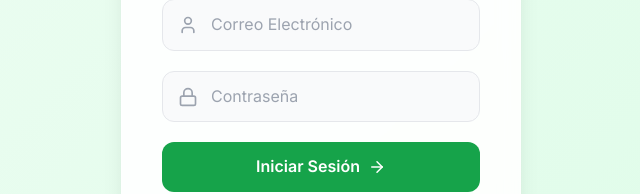
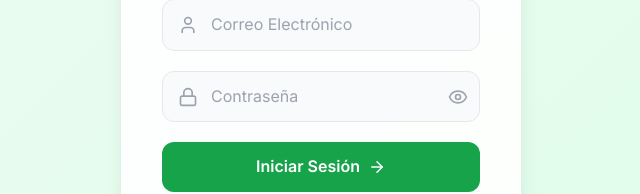
Before and after one commit to javediego23/a, a Next.js app in the folder agrogasto/: page /login in a window 1280 px wide. Shown: the part 374-568 px from the top of the page, without its empty margins (319-959 px from the left). Built offline with nearby package versions, Linux system fonts and the light colour scheme; no server answers.

Commit message:
actualizacion 2.3

```diff
--- a/agrogasto/app/components/UserManagement.tsx
+++ b/agrogasto/app/components/UserManagement.tsx
@@ -2,7 +2,7 @@
 
 import { useState, useEffect } from 'react';
 import { getUsers, addUser, updateUser, updateUserRole, deleteUser } from '@/app/actions/user-management';
-import { Plus, Trash2, Edit2, Shield, Loader2 } from 'lucide-react';
+import { Plus, Trash2, Edit2, Shield, Loader2, Eye, EyeOff } from 'lucide-react';
 
 interface User {
     id: number;
@@ -25,6 +25,7 @@
     const [role, setRole] = useState('VIEWER');
     const [actionLoading, setActionLoading] = useState(false);
     const [editingUser, setEditingUser] = useState<User | null>(null);
+    const [showPassword, setShowPassword] = useState(false); // [NEW]
 
 
     useEffect(() => {
@@ -197,13 +198,22 @@
                             </div>
                             <div>
                                 <label className="block text-sm font-medium mb-1">Contraseña</label>
-                                <input
-                                    type="password"
-                                    value={password}
-                                    onChange={(e) => setPassword(e.target.value)}
-                                    className="w-full p-2 border rounded focus:ring-2 focus:ring-green-500 outline-none"
-                                    placeholder="Mínimo 6 caracteres"
-                                />
+                                <div className="relative">
+                                    <input
+                                        type={showPassword ? "text" : "password"}
+                                        value={password}
+                                        onChange={(e) => setPassword(e.target.value)}
+                                        className="w-full p-2 border rounded focus:ring-2 focus:ring-green-500 outline-none pr-10" // added pr-10
+                                        placeholder="Mínimo 6 caracteres"
+                                    />
+                                    <button
+                                        type="button"
+                                        onClick={() => setShowPassword(!showPassword)}
+                                        className="absolute right-3 top-1/2 -translate-y-1/2 text-gray-400 hover:text-gray-600"
+                                    >
+                                        {showPassword ? <EyeOff size={18} /> : <Eye size={18} />}
+                                    </button>
+                                </div>
                                 <p className="text-xs text-gray-500 mt-1">Se intentará registrar en Supabase (requiere Service Key) o guardar en BD.</p>
                             </div>
                             <div>
--- a/agrogasto/app/login/page.tsx
+++ b/agrogasto/app/login/page.tsx
@@ -2,13 +2,14 @@
 
 import { useState } from 'react';
 import { useRouter } from 'next/navigation';
-import { User, Lock, Sprout, ArrowRight, Loader2 } from 'lucide-react';
+import { User, Lock, Sprout, ArrowRight, Loader2, Eye, EyeOff } from 'lucide-react';
 import styles from './login.module.css';
 import { createClient } from '@/utils/supabase/client';
 
 export default function LoginPage() {
     const [email, setEmail] = useState('');
     const [password, setPassword] = useState('');
+    const [showPassword, setShowPassword] = useState(false);
     const [error, setError] = useState('');
     const [loading, setLoading] = useState(false);
     const router = useRouter();
@@ -68,21 +69,27 @@
                     <div className={styles.inputGroup}>
                         <Lock className={styles.inputIcon} size={20} />
                         <input
-                            type="password"
+                            type={showPassword ? "text" : "password"}
                             placeholder="Contraseña"
                             value={password}
                             onChange={(e) => setPassword(e.target.value)}
                             className={styles.input}
                             required
                         />
+                        <button
+                            type="button"
+                            onClick={() => setShowPassword(!showPassword)}
+                            className="absolute right-3 top-1/2 -translate-y-1/2 text-gray-400 hover:text-gray-600 focus:outline-none"
+                            style={{ background: 'none', border: 'none', padding: 0 }}
+                        >
+                            {showPassword ? <EyeOff size={20} /> : <Eye size={20} />}
+                        </button>
                     </div>
 
                     <button type="submit" className={styles.button} disabled={loading}>
                         {loading ? <Loader2 className="animate-spin" size={20} /> : 'Iniciar Sesión'}
                         {!loading && <ArrowRight size={18} className={styles.btnIcon} />}
                     </button>
-
-                    {/* Optional: Add Sign Up link if needed, or keep it strict */}
                 </form>
 
                 <div className={styles.footer}>
```
